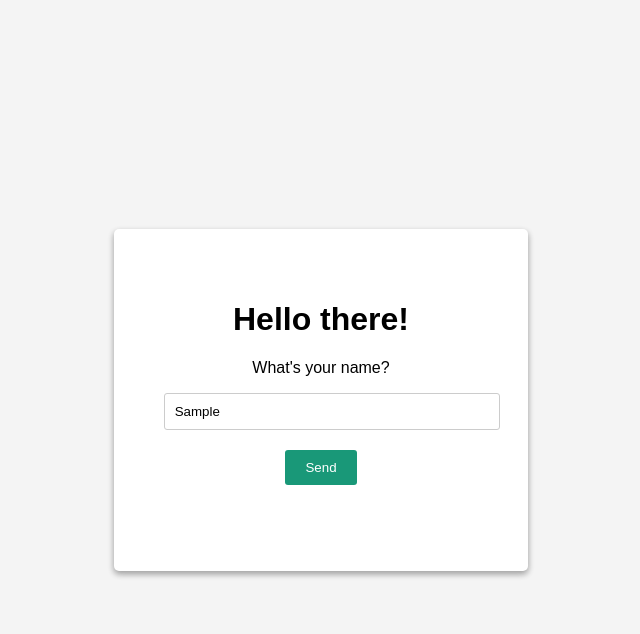
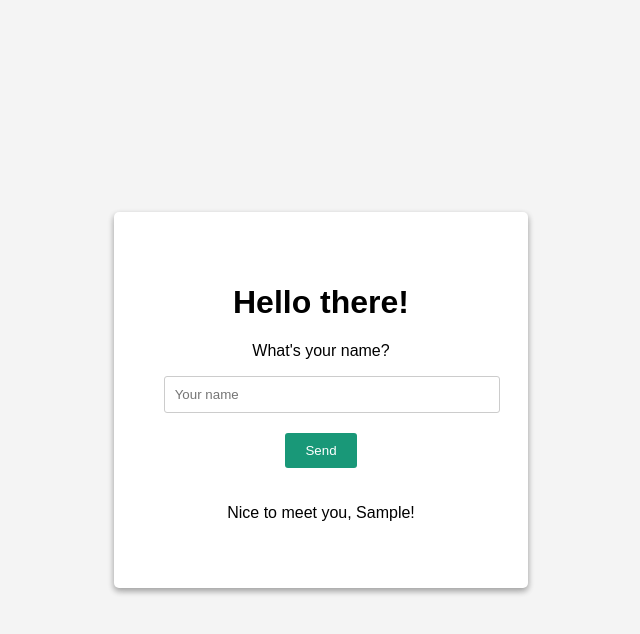
Before and after one commit to maddelen/1DV610-L1, a plain HTML site: page index.html in a window 1280 px wide. Both pictures are taken after typing "Sample" into the empty fields and a click on the button "Send". Shown: the whole page, without its empty margins (319-959 px from the left). Drawn offline with Linux system fonts and the light colour scheme.

Commit message:
Add action to button

```diff
--- a/index.html
+++ b/index.html
@@ -11,8 +11,8 @@
         <h1>Hello there!</h1>
         <p>What's your name?</p>
         <input type="text" id="nameInput" placeholder="Your name">
-        <button id="welcomeButton">Send</button>
-        <p id="welcomeMessage"></p>
+        <button id="button">Send</button>
+        <p id="message"></p>
     </div>
     <script src="index.js"></script>
 </body>
--- a/index.js
+++ b/index.js
@@ -0,0 +1,15 @@
+document.addEventListener("DOMContentLoaded", function () {
+  const button = document.getElementById("button")
+  const nameInput = document.getElementById("nameInput")
+  const message = document.getElementById("message")
+
+  button.addEventListener("click", function () {
+      const name = nameInput.value
+      if (name) {
+          message.textContent = `Nice to meet you, ${name}!`
+          nameInput.value = ""
+      } else {
+          message.textContent = "Please enter your name."
+      }
+  })
+})
```
